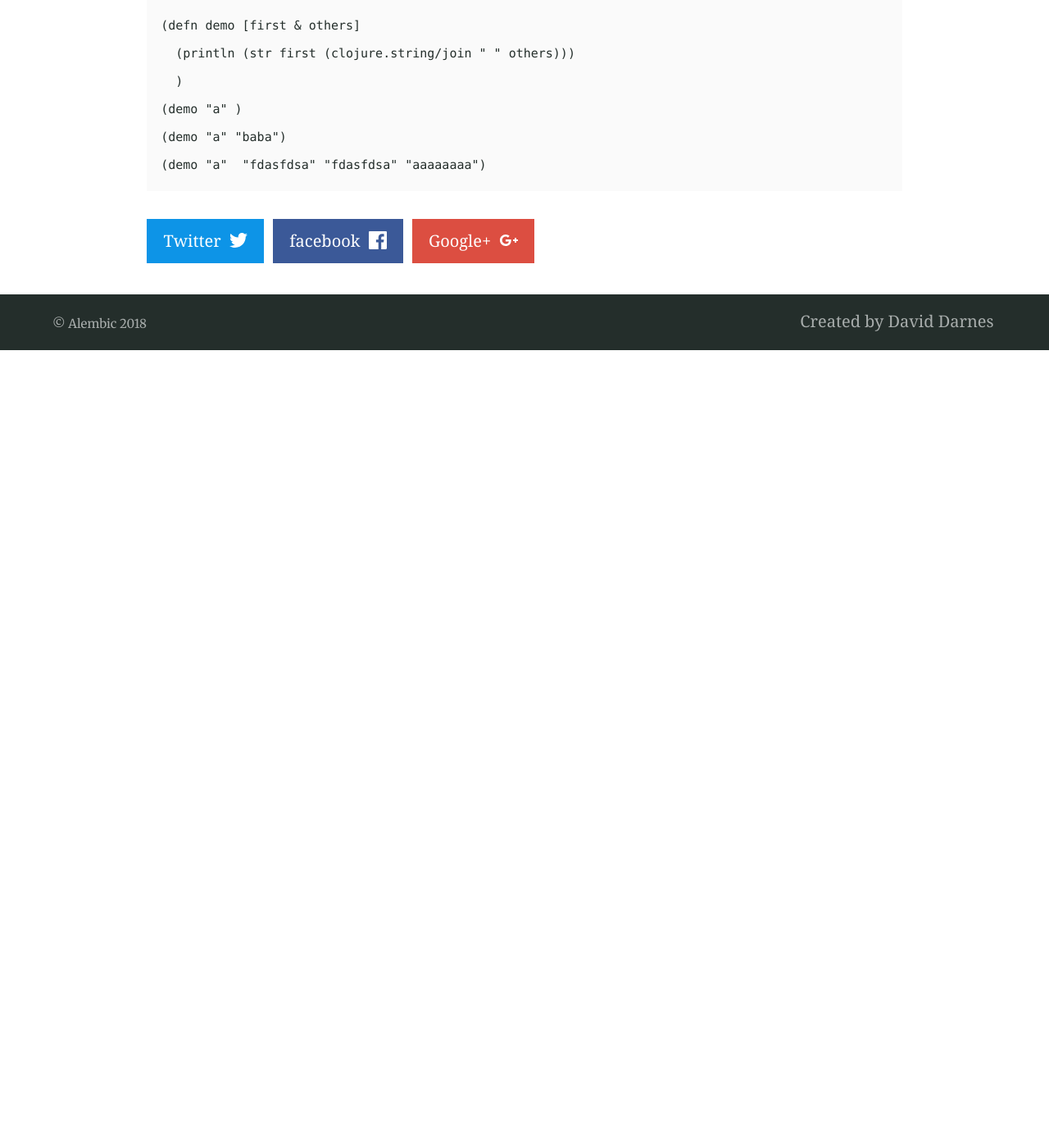
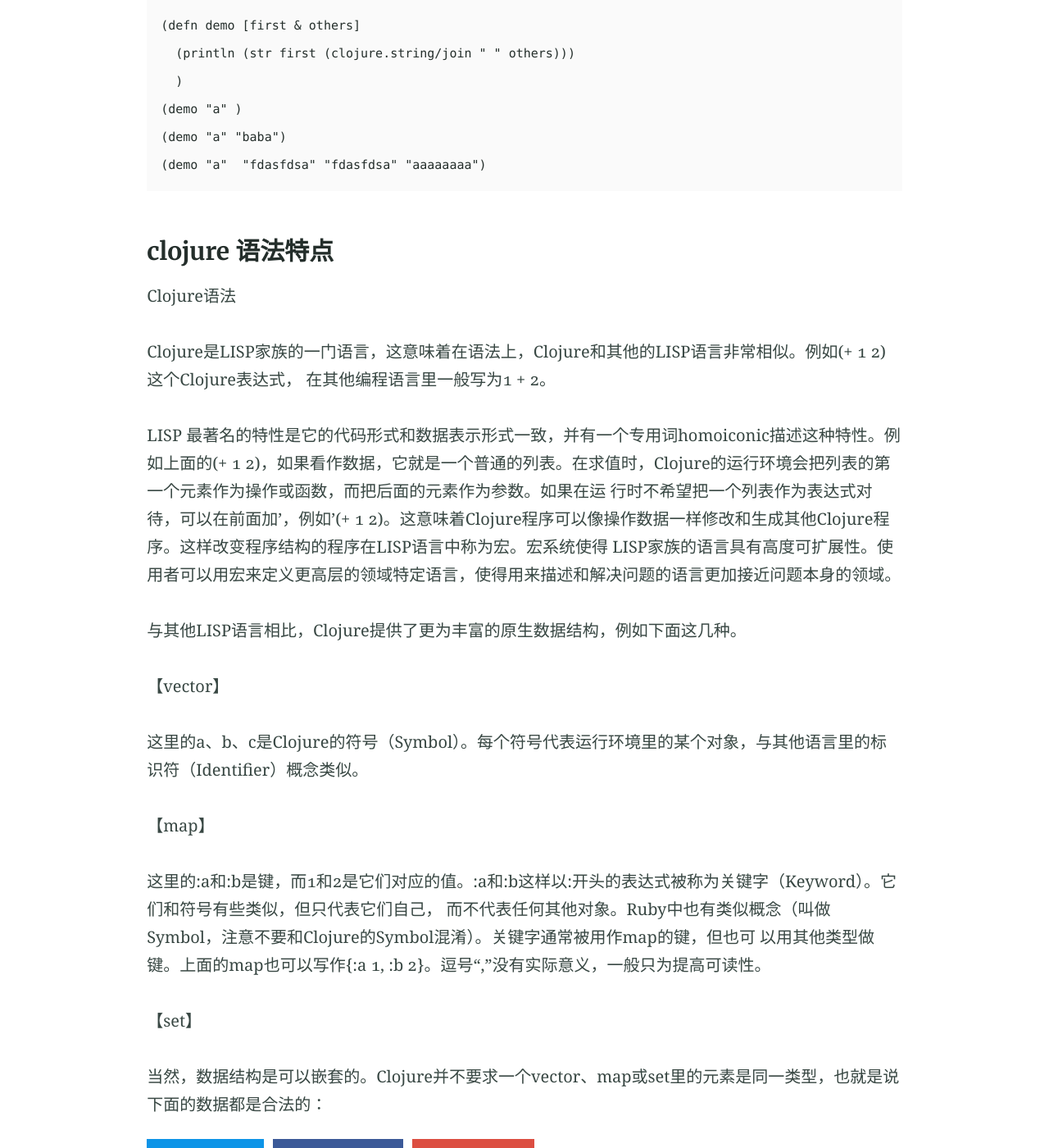
Before and after one commit to wudixm/wudixm.github.io, a Jekyll site: the page built from _posts/2018-10-17-Clojure-Atom.md, in a window 1280 px wide and 1400 px high, scrolled down 8254 px. Shown: the whole window at 82% size. Built offline with Jekyll 4.4.1, drawn with Linux system fonts in a browser that asks for light colours; our own code applies the rules of GitHub Pages for plain Markdown files; before the commit the page ends 8681 px from its top, so only the background shows below that.

Commit message:
add clojure

````diff
--- a/_posts/2018-10-17-Clojure-Atom.md
+++ b/_posts/2018-10-17-Clojure-Atom.md
@@ -219,3 +219,23 @@ user=> (alphabet-length)  ;;执行函数，返回函数执行结果
 (demo "a" "baba")
 (demo "a"  "fdasfdsa" "fdasfdsa" "aaaaaaaa")
 ```
+### clojure 语法特点
+Clojure语法
+
+Clojure是LISP家族的一门语言，这意味着在语法上，Clojure和其他的LISP语言非常相似。例如(+ 1 2)这个Clojure表达式， 在其他编程语言里一般写为1 + 2。
+
+LISP 最著名的特性是它的代码形式和数据表示形式一致，并有一个专用词homoiconic描述这种特性。例如上面的(+ 1 2)，如果看作数据，它就是一个普通的列表。在求值时，Clojure的运行环境会把列表的第一个元素作为操作或函数，而把后面的元素作为参数。如果在运 行时不希望把一个列表作为表达式对待，可以在前面加’，例如’(+ 1 2)。这意味着Clojure程序可以像操作数据一样修改和生成其他Clojure程序。这样改变程序结构的程序在LISP语言中称为宏。宏系统使得 LISP家族的语言具有高度可扩展性。使用者可以用宏来定义更高层的领域特定语言，使得用来描述和解决问题的语言更加接近问题本身的领域。
+
+与其他LISP语言相比，Clojure提供了更为丰富的原生数据结构，例如下面这几种。
+
+【vector】
+
+这里的a、b、c是Clojure的符号（Symbol）。每个符号代表运行环境里的某个对象，与其他语言里的标识符（Identifier）概念类似。
+
+【map】
+
+这里的:a和:b是键，而1和2是它们对应的值。:a和:b这样以:开头的表达式被称为关键字（Keyword）。它们和符号有些类似，但只代表它们自己， 而不代表任何其他对象。Ruby中也有类似概念（叫做Symbol，注意不要和Clojure的Symbol混淆）。关键字通常被用作map的键，但也可 以用其他类型做键。上面的map也可以写作{:a 1, :b 2}。逗号“,”没有实际意义，一般只为提高可读性。
+
+【set】
+
+当然，数据结构是可以嵌套的。Clojure并不要求一个vector、map或set里的元素是同一类型，也就是说下面的数据都是合法的：
````
